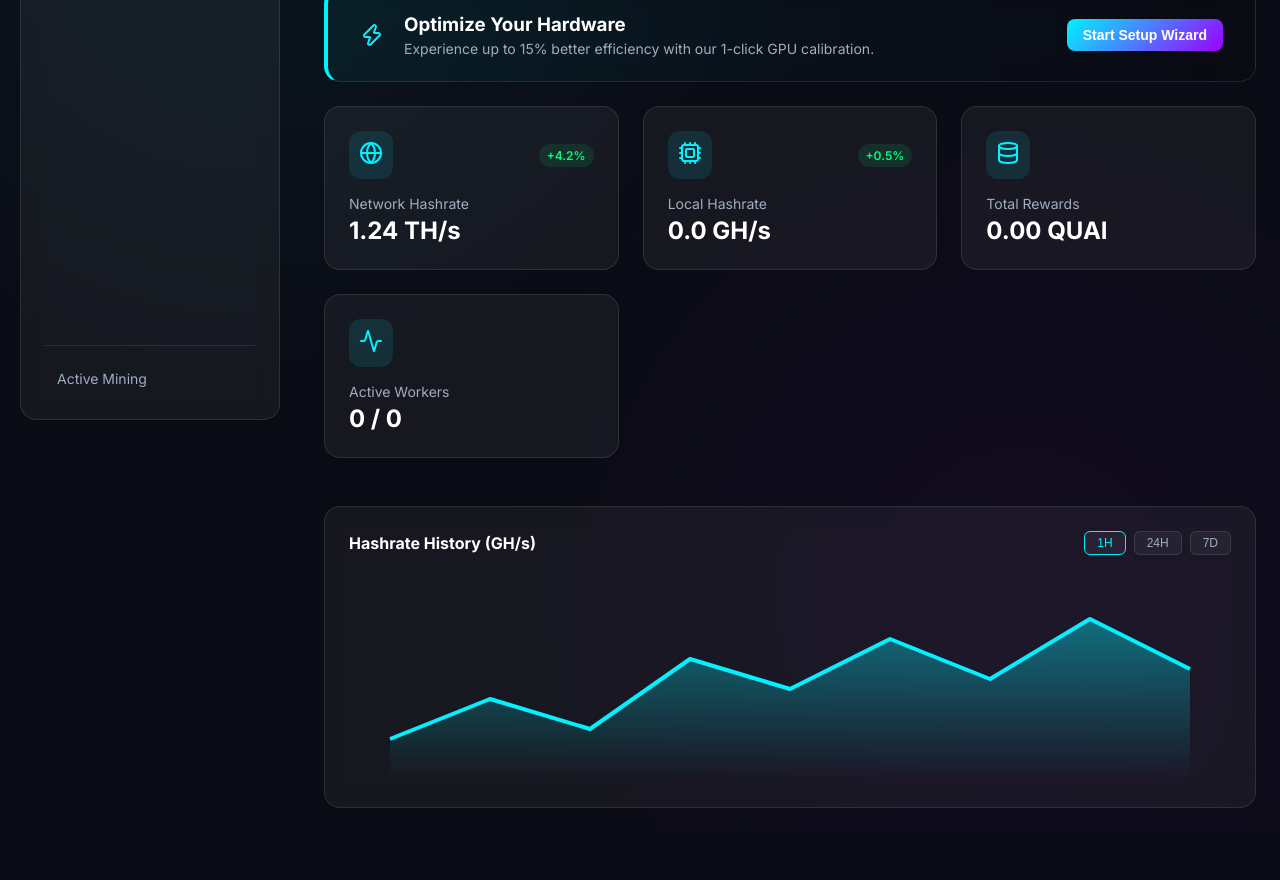
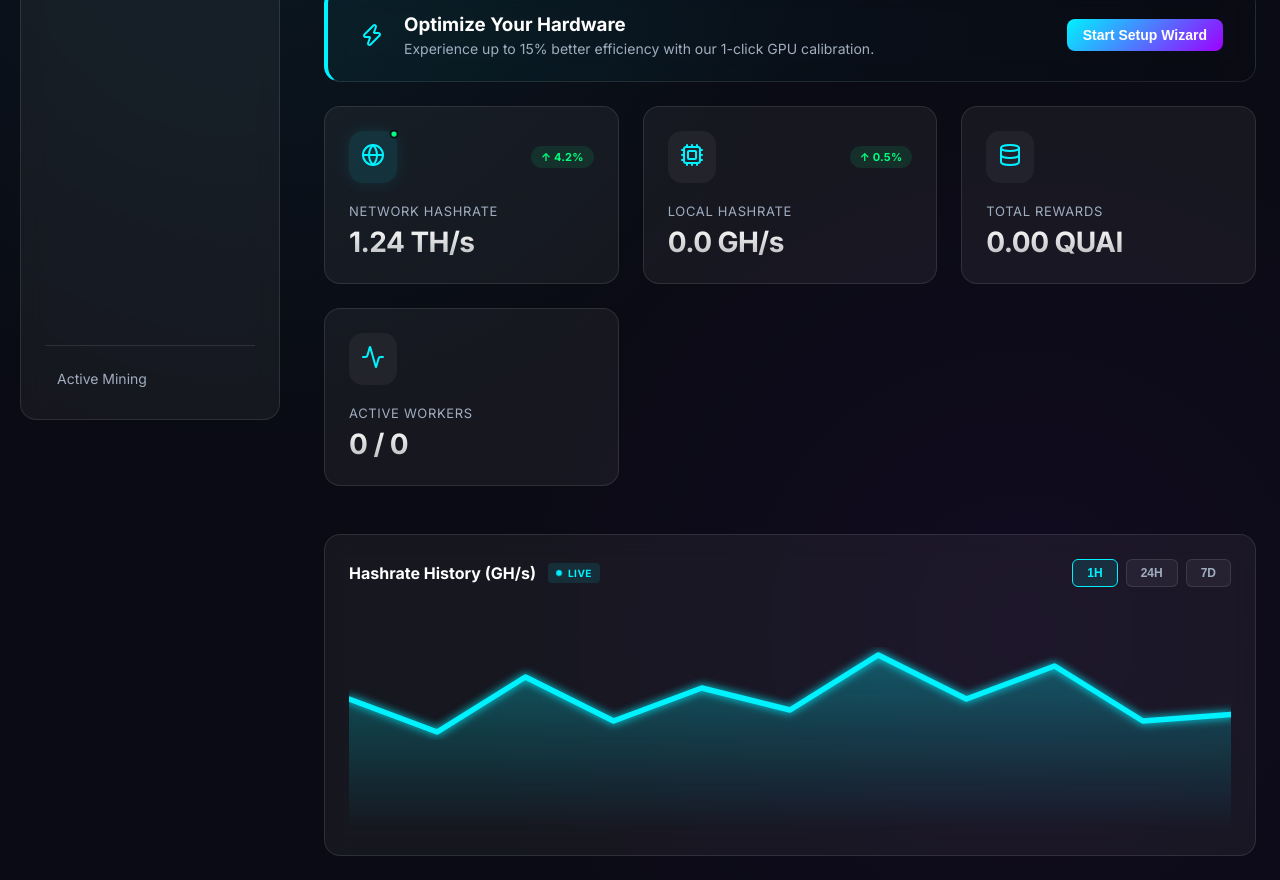
Before and after one commit to BOLTEVM/BOLTEVM-Quai-Miner, a Next.js app in the folder apps/miner-ui/: page / in a window 1280 px wide. Shown: the part 360-1240 px from the top of the page. Before the commit the page ends 1192 px from the top, so only its background shows below. Built offline with nearby package versions, Linux system fonts and the light colour scheme.

Commit message:
feat: enhance UI/UX with dynamic hashrate chart and live stat indicators

```diff
--- a/apps/miner-ui/src/app/page.tsx
+++ b/apps/miner-ui/src/app/page.tsx
@@ -13,6 +13,7 @@
     totalRewards: '...',
     activeWorkers: '0 / 0'
   });
+  const [isMining, setIsMining] = useState(false);
 
   useEffect(() => {
     const fetchStats = async () => {
@@ -25,6 +26,7 @@
 
           let localHashrate = '0.0 GH/s';
           if (state.active) {
+            setIsMining(true);
             if (state.mode === 'gpu') localHashrate = '450.5 GH/s';
             else if (state.mode === 'cpu') localHashrate = '12.2 MH/s';
             else if (state.mode === 'dual') localHashrate = '462.7 total';
@@ -49,6 +51,22 @@
       }
     };
     fetchStats();
+
+    // Live jitter for local hashrate
+    const interval = setInterval(() => {
+      setStats(prev => {
+        if (prev.localHashrate === '0.0 GH/s' || prev.localHashrate === '...') return prev;
+        const base = parseFloat(prev.localHashrate);
+        const unit = prev.localHashrate.split(' ')[1] || '';
+        const jitter = (Math.random() - 0.5) * 5;
+        return {
+          ...prev,
+          localHashrate: `${(base + jitter).toFixed(1)} ${unit}`
+        };
+      });
+    }, 4000);
+
+    return () => clearInterval(interval);
   }, []);
 
   return (
@@ -77,9 +95,9 @@
         </section>
 
         <section className="stats-grid">
-          <StatCard title="Network Hashrate" value={stats.networkHashrate} icon={Globe} trend={4.2} />
-          <StatCard title="Local Hashrate" value={stats.localHashrate} icon={Cpu} trend={0.5} />
-          <StatCard title="Total Rewards" value={stats.totalRewards} icon={Database} />
+          <StatCard title="Network Hashrate" value={stats.networkHashrate} icon={Globe} trend={4.2} live />
+          <StatCard title="Local Hashrate" value={stats.localHashrate} icon={Cpu} trend={0.5} live={isMining} />
+          <StatCard title="Total Rewards" value={stats.totalRewards} icon={Database} live={isMining} />
           <StatCard title="Active Workers" value={stats.activeWorkers} icon={Activity} />
         </section>
 
--- a/apps/miner-ui/src/components/HashrateChart.tsx
+++ b/apps/miner-ui/src/components/HashrateChart.tsx
@@ -1,13 +1,43 @@
-'use client';
+import { useState, useEffect, useRef } from 'react';
 
 export default function HashrateChart() {
-    // Simple mock SVG chart
-    const points = "0,80 50,60 100,75 150,40 200,55 250,30 300,50 350,20 400,45";
+  const [points, setPoints] = useState<number[]>([40, 60, 45, 70, 50, 65, 55, 80, 60, 75, 50]);
+  const [jitter, setJitter] = useState(0);
+
+  // Generate random points for the SVG polyline
+  const generatePath = (data: number[]) => {
+    return data.map((y, i) => `${i * 40},${100 - y}`).join(' ');
+  };
+
+  // Simulate real-time hashrate jitter
+  useEffect(() => {
+    const interval = setInterval(() => {
+      setPoints(prev => {
+        const next = [...prev.slice(1)];
+        const last = prev[prev.length - 1];
+        const change = (Math.random() - 0.5) * 10;
+        const newValue = Math.max(20, Math.min(90, last + change));
+        next.push(newValue);
+        return next;
+      });
+      setJitter(Math.random() * 2);
+    }, 3000);
+
+    return () => clearInterval(interval);
+  }, []);
+
+  const pathData = generatePath(points);
 
   return (
-        <div className="glass-card chart-container">
+    <div className="glass-card chart-container animate-fade-in">
       <div className="chart-header">
+        <div className="title-group">
           <h4>Hashrate History (GH/s)</h4>
+          <div className="live-indicator">
+            <div className="pulse"></div>
+            <span>LIVE</span>
+          </div>
+        </div>
         <div className="time-filters">
           <button className="active">1H</button>
           <button>24H</button>
@@ -15,36 +45,78 @@
         </div>
       </div>
       <div className="chart-body">
-                <svg viewBox="0 0 400 100" className="chart-svg">
+        <svg viewBox="0 0 400 100" preserveAspectRatio="none" className="chart-svg">
           <defs>
             <linearGradient id="chartGradient" x1="0" y1="0" x2="0" y2="1">
-                            <stop offset="0%" stopColor="var(--accent-cyan)" stopOpacity="0.4" />
+              <stop offset="0%" stopColor="var(--accent-cyan)" stopOpacity="0.3" />
               <stop offset="100%" stopColor="var(--accent-cyan)" stopOpacity="0" />
             </linearGradient>
+            <filter id="glow">
+              <feGaussianBlur stdDeviation="2" result="coloredBlur" />
+              <feMerge>
+                <feMergeNode in="coloredBlur" />
+                <feMergeNode in="SourceGraphic" />
+              </feMerge>
+            </filter>
           </defs>
           <polyline
             fill="url(#chartGradient)"
             stroke="none"
-                        points={`${points} 400,100 0,100`}
+            points={`${pathData} 400,100 0,100`}
+            className="path-area"
           />
           <polyline
             fill="none"
             stroke="var(--accent-cyan)"
-                        strokeWidth="2"
-                        points={points}
+            strokeWidth="2.5"
+            points={pathData}
             strokeLinejoin="round"
+            strokeLinecap="round"
+            className="path-line"
+            filter="url(#glow)"
           />
         </svg>
       </div>
       <style jsx>{`
         .chart-container {
           margin-top: 24px;
+          position: relative;
+          overflow: hidden;
         }
         .chart-header {
           display: flex;
           justify-content: space-between;
           align-items: center;
           margin-bottom: 24px;
+        }
+        .title-group {
+          display: flex;
+          align-items: center;
+          gap: 12px;
+        }
+        .live-indicator {
+          display: flex;
+          align-items: center;
+          gap: 6px;
+          background: rgba(0, 242, 255, 0.1);
+          padding: 4px 8px;
+          border-radius: 4px;
+          font-size: 10px;
+          font-weight: 800;
+          color: var(--accent-cyan);
+          letter-spacing: 0.05em;
+        }
+        .pulse {
+          width: 6px;
+          height: 6px;
+          background: var(--accent-cyan);
+          border-radius: 50%;
+          animation: pulse-ring 1.5s infinite;
+        }
+        @keyframes pulse-ring {
+          0% { transform: scale(0.8); box-shadow: 0 0 0 0 rgba(0, 242, 255, 0.7); }
+          70% { transform: scale(1); box-shadow: 0 0 0 6px rgba(0, 242, 255, 0); }
+          100% { transform: scale(0.8); box-shadow: 0 0 0 0 rgba(0, 242, 255, 0); }
         }
         .time-filters {
           display: flex;
@@ -54,20 +126,43 @@
           background: rgba(255, 255, 255, 0.05);
           border: 1px solid var(--glass-border);
           color: var(--text-secondary);
-          padding: 4px 12px;
+          padding: 6px 14px;
           border-radius: 6px;
           font-size: 12px;
+          font-weight: 600;
           cursor: pointer;
+          transition: all 0.2s;
+        }
+        .time-filters button:hover {
+          background: rgba(255, 255, 255, 0.1);
         }
         .time-filters button.active {
+          background: rgba(0, 242, 255, 0.1);
           border-color: var(--accent-cyan);
           color: var(--accent-cyan);
         }
+        .chart-body {
+          position: relative;
+          height: 220px;
+        }
         .chart-svg {
           width: 100%;
-          height: 200px;
+          height: 100%;
+        }
+        .path-line {
+          transition: all 0.8s ease-in-out;
+        }
+        .path-area {
+          transition: all 0.8s ease-in-out;
+        }
+        .animate-fade-in {
+          animation: fadeIn 0.6s ease-out;
+        }
+        @keyframes fadeIn {
+          from { opacity: 0; transform: translateY(10px); }
+          to { opacity: 1; transform: translateY(0); }
         }
       `}</style>
     </div>
-    )
+  );
 }
--- a/apps/miner-ui/src/components/StatCard.tsx
+++ b/apps/miner-ui/src/components/StatCard.tsx
@@ -1,13 +1,14 @@
-export default function StatCard({ title, value, icon: Icon, trend }: any) {
+export default function StatCard({ title, value, icon: Icon, trend, live }: any) {
   return (
-        <div className="glass-card stat-card">
+    <div className="glass-card stat-card animate-slide-up">
       <div className="card-header">
-                <div className="icon-wrapper">
+        <div className={`icon-wrapper ${live ? 'live-icon' : ''}`}>
           <Icon size={24} color="var(--accent-cyan)" />
+          {live && <div className="pulse-dot"></div>}
         </div>
         {trend && (
           <span className={`trend ${trend > 0 ? 'positive' : 'negative'}`}>
-                        {trend > 0 ? '+' : ''}{trend}%
+            {trend > 0 ? '↑' : '↓'} {Math.abs(trend)}%
           </span>
         )}
       </div>
@@ -19,36 +20,80 @@
         .stat-card {
           flex: 1;
           min-width: 200px;
+          transition: transform 0.3s ease, box-shadow 0.3s ease;
+        }
+        .stat-card:hover {
+          transform: translateY(-4px);
+          box-shadow: 0 12px 24px rgba(0, 0, 0, 0.2), 0 0 15px rgba(0, 242, 255, 0.1);
+          border-color: rgba(0, 242, 255, 0.3);
         }
         .card-header {
           display: flex;
           justify-content: space-between;
           align-items: center;
-          margin-bottom: 16px;
+          margin-bottom: 20px;
         }
         .icon-wrapper {
-          padding: 10px;
+          position: relative;
+          padding: 12px;
+          background: rgba(255, 255, 255, 0.05);
+          border-radius: 14px;
+          color: var(--accent-cyan);
+          transition: all 0.3s ease;
+        }
+        .live-icon {
           background: rgba(0, 242, 255, 0.1);
-          border-radius: 12px;
-          color: var(--accent-cyan);
+          box-shadow: 0 0 15px rgba(0, 242, 255, 0.1);
+        }
+        .pulse-dot {
+          position: absolute;
+          top: -2px;
+          right: -2px;
+          width: 10px;
+          height: 10px;
+          background: #00ff7f;
+          border-radius: 50%;
+          border: 2px solid #0a0b14;
+          box-shadow: 0 0 10px #00ff7f;
+          animation: pulse-ring 2s infinite;
+        }
+        @keyframes pulse-ring {
+          0% { transform: scale(0.8); box-shadow: 0 0 0 0 rgba(0, 255, 127, 0.7); }
+          70% { transform: scale(1.1); box-shadow: 0 0 0 6px rgba(0, 255, 127, 0); }
+          100% { transform: scale(0.8); box-shadow: 0 0 0 0 rgba(0, 255, 127, 0); }
         }
         .trend {
-          font-size: 12px;
-          font-weight: 600;
-          padding: 4px 8px;
+          font-size: 11px;
+          font-weight: 800;
+          padding: 4px 10px;
           border-radius: 20px;
+          letter-spacing: 0.02em;
         }
         .positive { background: rgba(0, 255, 127, 0.1); color: #00ff7f; }
         .negative { background: rgba(255, 69, 58, 0.1); color: #ff453a; }
         .stat-title {
-          font-size: 14px;
+          font-size: 13px;
           color: var(--text-secondary);
           display: block;
-          margin-bottom: 4px;
+          margin-bottom: 6px;
+          font-weight: 500;
+          text-transform: uppercase;
+          letter-spacing: 0.05em;
         }
         .stat-value {
-          font-size: 24px;
+          font-size: 28px;
           font-weight: 700;
+          letter-spacing: -0.02em;
+          background: linear-gradient(180deg, #fff 0%, rgba(255, 255, 255, 0.7) 100%);
+          -webkit-background-clip: text;
+          -webkit-text-fill-color: transparent;
+        }
+        .animate-slide-up {
+          animation: slideUp 0.6s ease-out backwards;
+        }
+        @keyframes slideUp {
+          from { opacity: 0; transform: translateY(20px); }
+          to { opacity: 1; transform: translateY(0); }
         }
       `}</style>
     </div>
```
Lines whose indentation alone changed are shown as unchanged.
